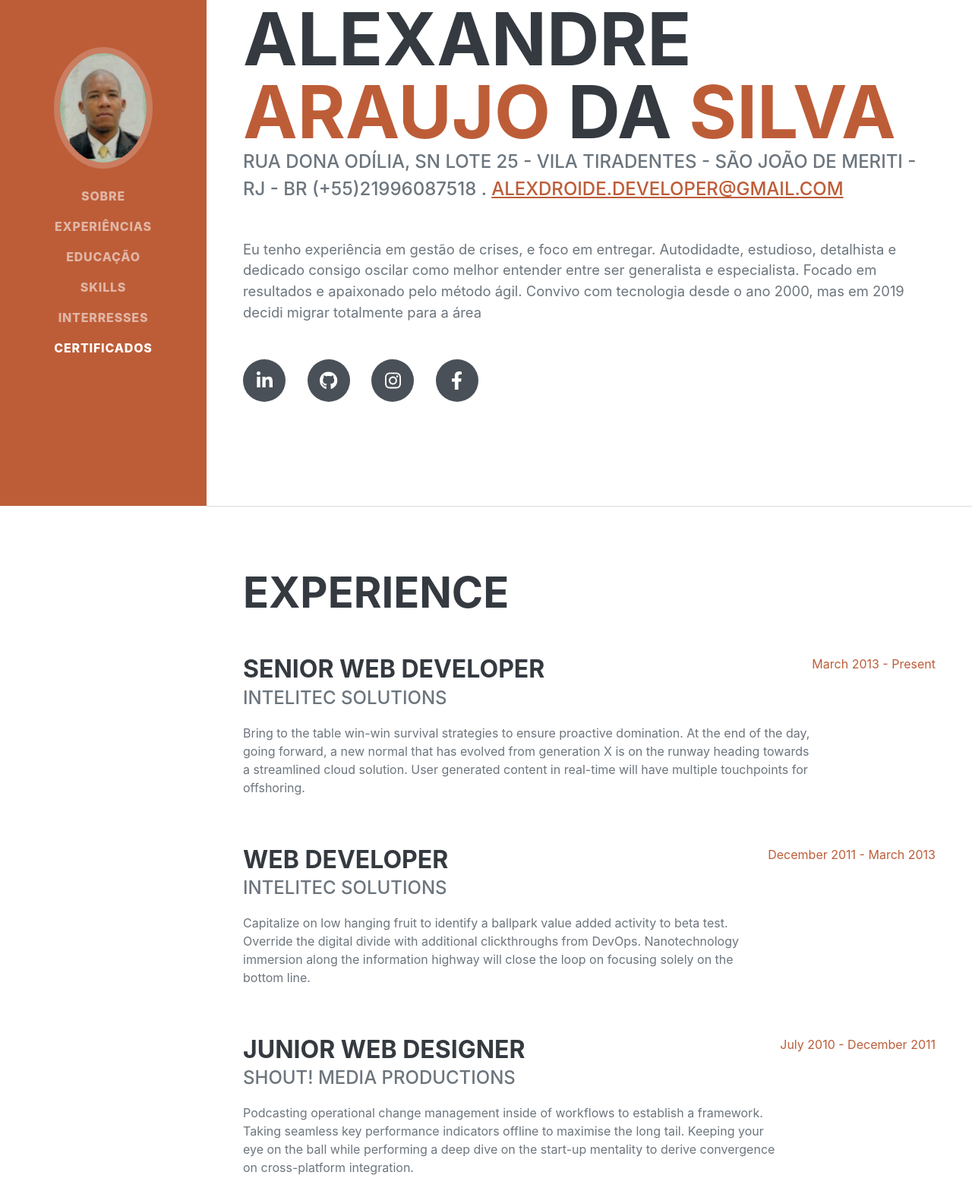
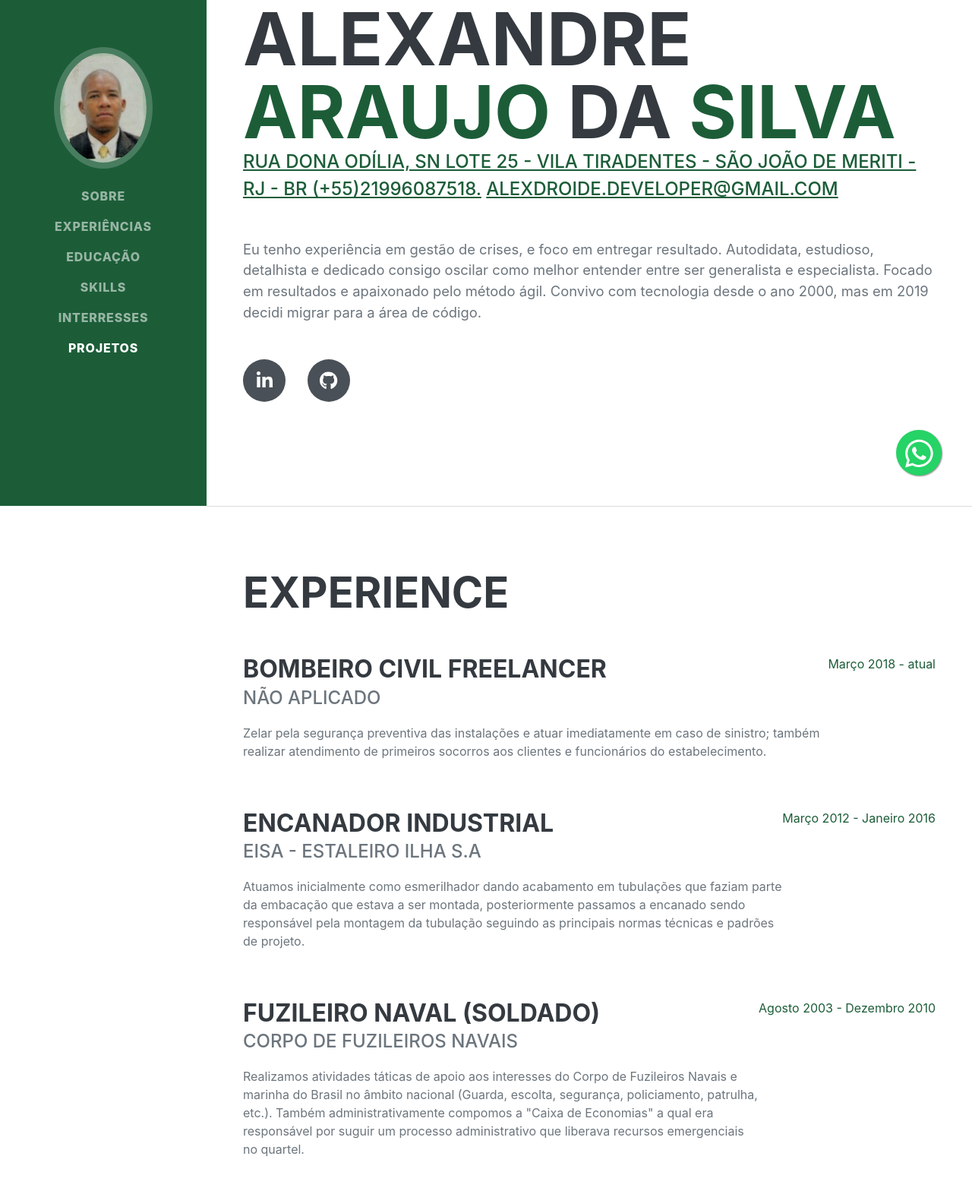
Before and after one commit to AlexDeveloperOne/curriculo-alexandre, a plain HTML site: page index.html in a window 1280 px wide. Shown: the part 134-1702 px from the top of the page at 76% size. Drawn offline with nearby package versions, Linux system fonts and the light colour scheme; a web font is replaced by a local one.

Commit message:
update-project

```diff
--- /dev/null
+++ b/css/mystyle.css
@@ -0,0 +1,21 @@
+.icon-fab {
+  font-size: 300%;
+}
+
+.whatsapp-link {
+  position: fixed;
+  width: 60px;
+  height: 60px;
+  bottom: 40px;
+  right: 40px;
+  background-color: #25d366;
+  /*color: #fff;*/
+  border-radius: 50px;
+  text-align: center;
+  font-size: 14px;
+  box-shadow: 1px 1px 2px #888;
+  z-index: 1000;
+}
+  .fa-whatsapp {
+  margin-top: 16px;
+}
--- a/index.html
+++ b/index.html
@@ -26,10 +26,28 @@
       rel="stylesheet"
       type="text/css"
     />
+    <!-- AOS animated -->
+    <link rel="stylesheet" href="https://unpkg.com/aos@next/dist/aos.css" />
     <!-- Core theme CSS (includes Bootstrap)-->
     <link href="css/styles.css" rel="stylesheet" />
+    <link href="css/mystyle.css" rel="stylesheet" />
   </head>
   <body id="page-top">
+    <!-- fab
+      fixed-bottom
+      fixed-bottom
+      position-relative
+      <div class="fixed-bottom sticky-top ">
+    -->
+    <div class="whatsapp-link">
+      <a
+        class="social-icon icon-fab"
+        href="https://api.whatsapp.com/send?phone=5521996087518"
+        target="_blank"
+        ><i style="color: #fff" class="fab fa-whatsapp"></i>
+      </a>
+    </div>
+
     <!-- Navigation-->
     <nav
       class="navbar navbar-expand-lg navbar-dark bg-primary fixed-top"
@@ -77,9 +95,7 @@
             >
           </li>
           <li class="nav-item">
-            <a class="nav-link js-scroll-trigger" href="#awards"
-              >Certificados</a
-            >
+            <a class="nav-link js-scroll-trigger" href="#awards">Projetos</a>
           </li>
         </ul>
       </div>
@@ -96,30 +112,41 @@
             <span class="text-primary">Silva</span>
           </h1>
           <div class="subheading mb-5">
-            Rua dona Odília, sn lote 25 - Vila Tiradentes - São João de Meriti -
-            RJ - BR (+55)21996087518 .
+            <a
+              href="https://www.google.com/maps/search/?api=1&query=Rua dona Odilia lote 25 Vila Tiradentes Sao Joao de Meriti"
+              target="_blank"
+            >
+              Rua dona Odília, sn lote 25 - Vila Tiradentes - São João de Meriti
+              - RJ - BR </a
+            ><a href="tel:+5521996087518">(+55)21996087518.</a>
             <a href="mailto:alexdroide.developer@gmail.com"
               >alexdroide.developer@gmail.com</a
             >
           </div>
           <p class="lead mb-5">
-            Eu tenho experiência em gestão de crises, e foco em entregar.
-            Autodidadte, estudioso, detalhista e dedicado consigo oscilar como
-            melhor entender entre ser generalista e especialista. Focado em
-            resultados e apaixonado pelo método ágil. Convivo com tecnologia
-            desde o ano 2000, mas em 2019 decidi migrar totalmente para a área
+            Eu tenho experiência em gestão de crises, e foco em entregar
+            resultado. Autodidata, estudioso, detalhista e dedicado consigo
+            oscilar como melhor entender entre ser generalista e especialista.
+            Focado em resultados e apaixonado pelo método ágil. Convivo com
+            tecnologia desde o ano 2000, mas em 2019 decidi migrar para a área
+            de código.
           </p>
+
           <div class="social-icons">
-            <a class="social-icon" href="#!"
+            <a
+              class="social-icon"
+              href="https://www.linkedin.com/in/alexandre-araujo-da-silva-0970191aa"
               ><i class="fab fa-linkedin-in"></i
             ></a>
-            <a class="social-icon" href="#!"><i class="fab fa-github"></i></a>
+            <a class="social-icon" href="https://github.com/AlexDeveloperOne"
+              ><i class="fab fa-github"></i></a
+            ><!--
             <a class="social-icon" href="#!"
               ><i class="fab fa-instagram"></i
             ></a>
             <a class="social-icon" href="#!"
               ><i class="fab fa-facebook-f"></i
-            ></a>
+            ></a>-->
           </div>
         </div>
       </section>
@@ -127,62 +154,65 @@
       <!-- Experience-->
       <section class="resume-section" id="experience">
         <div class="resume-section-content">
-          <h2 class="mb-5">Experience</h2>
+          <h2 data-aos="fade-right" class="mb-5">Experience</h2>
           <div
+            data-aos="fade-left"
             class="d-flex flex-column flex-md-row justify-content-between mb-5"
           >
             <div class="flex-grow-1">
-              <h3 class="mb-0">Senior Web Developer</h3>
-              <div class="subheading mb-3">Intelitec Solutions</div>
+              <h3 class="mb-0">Bombeiro Civil Freelancer</h3>
+              <div class="subheading mb-3">Não aplicado</div>
               <p>
-                Bring to the table win-win survival strategies to ensure
-                proactive domination. At the end of the day, going forward, a
-                new normal that has evolved from generation X is on the runway
-                heading towards a streamlined cloud solution. User generated
-                content in real-time will have multiple touchpoints for
-                offshoring.
+                Zelar pela segurança preventiva das instalações e atuar
+                imediatamente em caso de sinistro; também realizar atendimento
+                de primeiros socorros aos clientes e funcionários do
+                estabelecimento.
               </p>
             </div>
             <div class="flex-shrink-0">
-              <span class="text-primary">March 2013 - Present</span>
+              <span class="text-primary">Março 2018 - atual</span>
             </div>
           </div>
           <div
+            data-aos="fade-left"
             class="d-flex flex-column flex-md-row justify-content-between mb-5"
           >
             <div class="flex-grow-1">
-              <h3 class="mb-0">Web Developer</h3>
-              <div class="subheading mb-3">Intelitec Solutions</div>
+              <h3 class="mb-0">Encanador Industrial</h3>
+              <div class="subheading mb-3">EISA - ESTALEIRO ILHA S.A</div>
               <p>
-                Capitalize on low hanging fruit to identify a ballpark value
-                added activity to beta test. Override the digital divide with
-                additional clickthroughs from DevOps. Nanotechnology immersion
-                along the information highway will close the loop on focusing
-                solely on the bottom line.
+                Atuamos inicialmente como esmerilhador dando acabamento em
+                tubulações que faziam parte da embacação que estava a ser
+                montada, posteriormente passamos a encanado sendo responsável
+                pela montagem da tubulação seguindo as principais normas
+                técnicas e padrões de projeto.
               </p>
             </div>
             <div class="flex-shrink-0">
-              <span class="text-primary">December 2011 - March 2013</span>
+              <span class="text-primary">Março 2012 - Janeiro 2016</span>
             </div>
           </div>
           <div
+            data-aos="fade-left"
             class="d-flex flex-column flex-md-row justify-content-between mb-5"
           >
             <div class="flex-grow-1">
-              <h3 class="mb-0">Junior Web Designer</h3>
-              <div class="subheading mb-3">Shout! Media Productions</div>
+              <h3 class="mb-0">Fuzileiro Naval (soldado)</h3>
+              <div class="subheading mb-3">Corpo de Fuzileiros Navais</div>
               <p>
-                Podcasting operational change management inside of workflows to
-                establish a framework. Taking seamless key performance
-                indicators offline to maximise the long tail. Keeping your eye
-                on the ball while performing a deep dive on the start-up
-                mentality to derive convergence on cross-platform integration.
+                Realizamos atividades táticas de apoio aos interesses do Corpo
+                de Fuzileiros Navais e marinha do Brasil no âmbito nacional
+                (Guarda, escolta, segurança, policiamento, patrulha, etc.).
+                Também administrativamente compomos a "Caixa de Economias" a
+                qual era responsável por suguir um processo administrativo que
+                liberava recursos emergenciais no quartel.
               </p>
             </div>
             <div class="flex-shrink-0">
-              <span class="text-primary">July 2010 - December 2011</span>
+              <span class="text-primary">Agosto 2003 - Dezembro 2010</span>
             </div>
           </div>
+          <!--
           <div class="d-flex flex-column flex-md-row justify-content-between">
             <div class="flex-grow-1">
               <h3 class="mb-0">Web Design Intern</h3>
@@ -197,35 +227,44 @@
             <div class="flex-shrink-0">
               <span class="text-primary">September 2008 - June 2010</span>
             </div>
-          </div>
+          </div>-->
         </div>
       </section>
       <hr class="m-0" />
       <!-- Education-->
       <section class="resume-section" id="education">
         <div class="resume-section-content">
-          <h2 class="mb-5">Education</h2>
+          <h2 data-aos="fade-right" class="mb-5">Educação</h2>
           <div
             class="d-flex flex-column flex-md-row justify-content-between mb-5"
           >
             <div class="flex-grow-1">
-              <h3 class="mb-0">University of Colorado Boulder</h3>
-              <div class="subheading mb-3">Bachelor of Science</div>
+              <h3 data-aos="fade-left" class="mb-0">
+                Universidade Estácio de Sá
+              </h3>
+              <div data-aos="fade-left" class="subheading mb-3">
+                Análide e Desenvolvimento de Sistemas
+              </div>
               <div>Computer Science - Web Development Track</div>
               <p>GPA: 3.23</p>
             </div>
             <div class="flex-shrink-0">
-              <span class="text-primary">August 2006 - May 2010</span>
+              <span class="text-primary">Janeiro 2019 - trancado</span>
             </div>
           </div>
           <div class="d-flex flex-column flex-md-row justify-content-between">
             <div class="flex-grow-1">
-              <h3 class="mb-0">James Buchanan High School</h3>
-              <div class="subheading mb-3">Technology Magnet Program</div>
+              <h3 data-aos="fade-left" class="mb-0">
+                Colégio Estadual Agostinho Porto
+              </h3>
+              <div data-aos="fade-left" class="subheading mb-3">
+                Ensino Médio
+              </div>
               <p>GPA: 3.56</p>
+              <!---->
             </div>
             <div class="flex-shrink-0">
-              <span class="text-primary">August 2002 - May 2006</span>
+              <span class="text-primary">Dezembro 2000</span>
             </div>
           </div>
         </div>
@@ -234,23 +273,29 @@
       <!-- Skills-->
       <section class="resume-section" id="skills">
         <div class="resume-section-content">
-          <h2 class="mb-5">Skills</h2>
-          <div class="subheading mb-3">Programming Languages & Tools</div>
-          <ul class="list-inline dev-icons">
+          <h2 data-aos="fade-right" class="mb-5">Skills</h2>
+          <div class="subheading mb-3">
+            Linguagem de Programação & Ferramentas
+          </div>
+          <ul data-aos="zoom-in" class="list-inline dev-icons">
             <li class="list-inline-item"><i class="fab fa-html5"></i></li>
             <li class="list-inline-item"><i class="fab fa-css3-alt"></i></li>
             <li class="list-inline-item"><i class="fab fa-js-square"></i></li>
             <li class="list-inline-item"><i class="fab fa-angular"></i></li>
-            <li class="list-inline-item"><i class="fab fa-react"></i></li>
+            <li class="list-inline-item"><i class="fab fa-node"></i></li>
             <li class="list-inline-item"><i class="fab fa-node-js"></i></li>
             <li class="list-inline-item"><i class="fab fa-sass"></i></li>
             <li class="list-inline-item"><i class="fab fa-less"></i></li>
+            <li class="list-inline-item"><i class="fab fa-npm"></i></li>
+            <!--
+            <li class="list-inline-item"><i class="fab fa-react"></i></li>
             <li class="list-inline-item"><i class="fab fa-wordpress"></i></li>
             <li class="list-inline-item"><i class="fab fa-gulp"></i></li>
-            <li class="list-inline-item"><i class="fab fa-grunt"></i></li>
-            <li class="list-inline-item"><i class="fab fa-npm"></i></li>
+            <li class="list-inline-item"><i class="fab fa-grunt"></i></li>-->
           </ul>
-          <div class="subheading mb-3">Workflow</div>
+          <div data-aos="fade-left" class="subheading mb-3">
+            Fluxo de Trabalho
+          </div>
           <ul class="fa-ul mb-0">
             <li>
               <span class="fa-li"><i class="fas fa-check"></i></span>
@@ -275,7 +320,7 @@
       <!-- Interests-->
       <section class="resume-section" id="interests">
         <div class="resume-section-content">
-          <h2 class="mb-5">Interests</h2>
+          <h2 data-aos="fade-right" class="mb-5">Interesses</h2>
           <p>
             Apart from being a web developer, I enjoy most of my time being
             outdoors. In the winter, I am an avid skier and novice ice climber.
@@ -294,20 +339,23 @@
       <!-- Awards-->
       <section class="resume-section" id="awards">
         <div class="resume-section-content">
-          <h2 class="mb-5">Awards & Certifications</h2>
+          <h2 data-aos="fade-right" class="mb-5">Projetos com Deploy</h2>
           <ul class="fa-ul mb-0">
             <li>
               <span class="fa-li"
                 ><i class="fas fa-trophy text-warning"></i
               ></span>
-              Google Analytics Certified Developer
+              Meu Currículo
+              <div class="fa-github"></div>
             </li>
+
             <li>
               <span class="fa-li"
                 ><i class="fas fa-trophy text-warning"></i
               ></span>
               Mobile Web Specialist - Google Certification
             </li>
+
             <li>
               <span class="fa-li"
                 ><i class="fas fa-trophy text-warning"></i
@@ -317,6 +365,7 @@
               Place - University of Colorado Boulder - Emerging Tech Competition
               2009
             </li>
+
             <li>
               <span class="fa-li"
                 ><i class="fas fa-trophy text-warning"></i
@@ -326,6 +375,7 @@
               Place - University of Colorado Boulder - Adobe Creative Jam 2008
               (UI Design Category)
             </li>
+
             <li>
               <span class="fa-li"
                 ><i class="fas fa-trophy text-warning"></i
@@ -335,6 +385,7 @@
               Place - University of Colorado Boulder - Emerging Tech Competition
               2008
             </li>
+
             <li>
               <span class="fa-li"
                 ><i class="fas fa-trophy text-warning"></i
@@ -343,6 +394,7 @@
               <sup>st</sup>
               Place - James Buchanan High School - Hackathon 2006
             </li>
+
             <li>
               <span class="fa-li"
                 ><i class="fas fa-trophy text-warning"></i
@@ -359,5 +411,11 @@
     <script src="https://cdn.jsdelivr.net/npm/bootstrap@5.1.3/dist/js/bootstrap.bundle.min.js"></script>
     <!-- Core theme JS-->
     <script src="js/scripts.js"></script>
+    <script src="https://unpkg.com/aos@next/dist/aos.js"></script>
+    <script>
+      AOS.init({
+        disable: 'mobile'
+      })
+    </script>
   </body>
 </html>
```
Also changed, not shown: css/styles.css, 2 other files.
